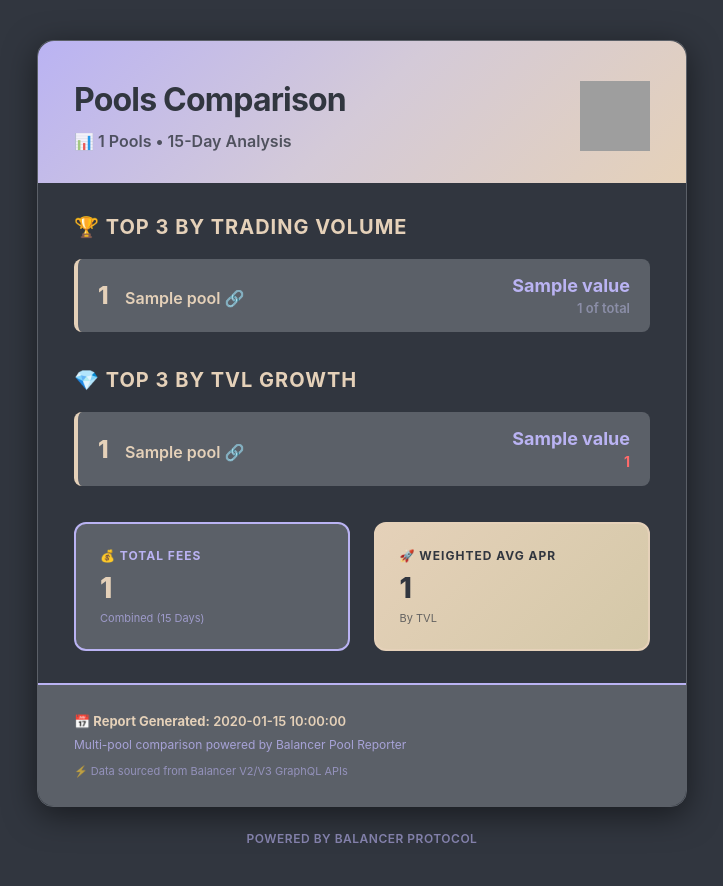
After one commit to gustavobftorres/pool-report, a Python web app: template templates/email_report_multi.html in a window 1280 px wide. The commit adds this page. Shown: the whole page, without its empty margins (278-1001 px from the left). Run offline with Jinja, Linux system fonts and the light colour scheme; the template is opened without the code that fills it: most values are stand-ins (such as "Sample title", 1, 10 or a date in 2020); grey boxes are pictures that could not be loaded.

Commit message:
add suport to multi pools report

```diff
--- a/config.py
+++ b/config.py
@@ -21,7 +21,8 @@ class Settings(BaseSettings):
     balancer_v2_subgraph: str = "https://api.studio.thegraph.com/query/24660/balancer-ethereum-v2/version/latest"
     # Optional: Unified Balancer GraphQL endpoint (if you have one)
     balancer_gql_endpoint: str | None = None
-    default_chain: str = "MAINNET"
+    default_chain: str = "MAINNET"  # For API queries (e.g., MAINNET, ARBITRUM, POLYGON)
+    blockchain_name: str = "ethereum"  # For balancer.fi URLs (e.g., ethereum, arbitrum, polygon)
 
     # Optional default pool
     default_pool_address: str | None = None
--- a/templates/email_report.html
+++ b/templates/email_report.html
@@ -40,7 +40,7 @@
                     <tr>
                         <td style="padding: 32px 36px; background-color: #31363F; border-bottom: 1px solid #5B6068;">
                             <h2 style="margin: 0 0 16px; color: #E5D1B9; font-size: 24px; font-weight: 700;">
-                                {{ pool_name }}
+                                <a href="{{ pool_url }}" style="color: #E5D1B9; text-decoration: none;">{{ pool_name }} 🔗</a>
                             </h2>
 
                             <!-- Token Pills Row -->
--- /dev/null
+++ b/templates/email_report_multi.html
@@ -0,0 +1,169 @@
+<!DOCTYPE html>
+<html lang="en">
+<head>
+    <meta charset="UTF-8">
+    <meta name="viewport" content="width=device-width, initial-scale=1.0">
+    <title>Balancer Pools Comparison Report</title>
+</head>
+<body style="margin: 0; padding: 0; font-family: -apple-system, BlinkMacSystemFont, 'Segoe UI', 'Roboto', 'Helvetica Neue', Arial, sans-serif; background-color: #31363F;">
+    <table role="presentation" cellspacing="0" cellpadding="0" border="0" width="100%" style="background-color: #31363F;">
+        <tr>
+            <td style="padding: 40px 20px;">
+                <!-- Main Container -->
+                <table role="presentation" cellspacing="0" cellpadding="0" border="0" width="100%" style="max-width: 650px; margin: 0 auto; background-color: #31363F; border-radius: 16px; box-shadow: 0 8px 32px rgba(0, 0, 0, 0.5); border: 1px solid #5B6068;">
+
+                    <!-- Header with purple to yellow gradient -->
+                    <tr>
+                        <td style="padding: 40px 36px 32px; background: linear-gradient(135deg, #BAB3F3 0%, #D4CAD8 50%, #E5D1B9 100%); border-radius: 16px 16px 0 0;">
+                            <table role="presentation" cellspacing="0" cellpadding="0" border="0" width="100%">
+                                <tr>
+                                    <!-- Title on left -->
+                                    <td style="vertical-align: middle; width: 70%;">
+                                        <h1 style="margin: 0 0 12px; color: #31363F; font-size: 32px; font-weight: 700; letter-spacing: -0.8px; line-height: 1.2;">
+                                            Pools Comparison
+                                        </h1>
+                                        <p style="margin: 0; color: #31363F; font-size: 16px; font-weight: 600; opacity: 0.8;">
+                                            📊 {{ pool_count }} Pools • 15-Day Analysis
+                                        </p>
+                                    </td>
+                                    <!-- Logo on right -->
+                                    <td style="vertical-align: middle; text-align: right; width: 30%;">
+                                        <img src="https://cryptologos.cc/logos/balancer-bal-logo.png" alt="Balancer" width="70" height="70" style="display: block; margin-left: auto;" />
+                                    </td>
+                                </tr>
+                            </table>
+                        </td>
+                    </tr>
+
+                    <!-- Top 3 by Volume -->
+                    <tr>
+                        <td style="padding: 32px 36px 24px; background-color: #31363F;">
+                            <h2 style="margin: 0 0 20px; color: #E5D1B9; font-size: 20px; font-weight: 700; text-transform: uppercase; letter-spacing: 1px;">
+                                🏆 Top 3 by Trading Volume
+                            </h2>
+
+                            {% for pool in top_3_volume %}
+                            <table role="presentation" cellspacing="0" cellpadding="0" border="0" width="100%" style="margin-bottom: 12px;">
+                                <tr>
+                                    <td style="padding: 16px 20px; background-color: #5B6068; border-radius: 8px; border-left: 4px solid {% if pool.rank == 1 %}#E5D1B9{% elif pool.rank == 2 %}#BAB3F3{% else %}#8B8EA7{% endif %};">
+                                        <table role="presentation" cellspacing="0" cellpadding="0" border="0" width="100%">
+                                            <tr>
+                                                <td style="vertical-align: middle; width: 50%;">
+                                                    <span style="color: #E5D1B9; font-size: 24px; font-weight: 800; margin-right: 12px;">{{ pool.rank }}</span>
+                                                    <a href="{{ pool.url }}" style="color: #E5D1B9; font-size: 16px; font-weight: 600; text-decoration: none;">{{ pool.name }} 🔗</a>
+                                                </td>
+                                                <td style="vertical-align: middle; text-align: right; width: 50%;">
+                                                    <div>
+                                                        <span style="color: #BAB3F3; font-size: 18px; font-weight: 700; display: block;">{{ pool.value }}</span>
+                                                        <span style="color: #8B8EA7; font-size: 13px; font-weight: 600; display: block; margin-top: 4px;">{{ pool.percentage }} of total</span>
+                                                    </div>
+                                                </td>
+                                            </tr>
+                                        </table>
+                                    </td>
+                                </tr>
+                            </table>
+                            {% endfor %}
+                        </td>
+                    </tr>
+
+                    <!-- Top 3 by TVL Increase -->
+                    <tr>
+                        <td style="padding: 0 36px 24px; background-color: #31363F;">
+                            <h2 style="margin: 0 0 20px; color: #E5D1B9; font-size: 20px; font-weight: 700; text-transform: uppercase; letter-spacing: 1px;">
+                                💎 Top 3 by TVL Growth
+                            </h2>
+
+                            {% for pool in top_3_tvl %}
+                            <table role="presentation" cellspacing="0" cellpadding="0" border="0" width="100%" style="margin-bottom: 12px;">
+                                <tr>
+                                    <td style="padding: 16px 20px; background-color: #5B6068; border-radius: 8px; border-left: 4px solid {% if pool.rank == 1 %}#E5D1B9{% elif pool.rank == 2 %}#BAB3F3{% else %}#8B8EA7{% endif %};">
+                                        <table role="presentation" cellspacing="0" cellpadding="0" border="0" width="100%">
+                                            <tr>
+                                                <td style="vertical-align: middle; width: 50%;">
+                                                    <span style="color: #E5D1B9; font-size: 24px; font-weight: 800; margin-right: 12px;">{{ pool.rank }}</span>
+                                                    <a href="{{ pool.url }}" style="color: #E5D1B9; font-size: 16px; font-weight: 600; text-decoration: none;">{{ pool.name }} 🔗</a>
+                                                </td>
+                                                <td style="vertical-align: middle; text-align: right; width: 50%;">
+                                                    <div>
+                                                        <span style="color: #BAB3F3; font-size: 18px; font-weight: 700; display: block;">{{ pool.value }}</span>
+                                                        <span style="color: {% if pool.percentage.startswith('+') %}#90EE90{% else %}#FF6B6B{% endif %}; font-size: 14px; font-weight: 700; display: block; margin-top: 4px;">{{ pool.percentage }}</span>
+                                                    </div>
+                                                </td>
+                                            </tr>
+                                        </table>
+                                    </td>
+                                </tr>
+                            </table>
+                            {% endfor %}
+                        </td>
+                    </tr>
+
+                    <!-- Total Metrics Grid -->
+                    <tr>
+                        <td style="padding: 0 36px 32px; background-color: #31363F;">
+                            <table role="presentation" cellspacing="0" cellpadding="0" border="0" width="100%">
+                                <tr>
+                                    <!-- Total Fees -->
+                                    <td width="48%" style="padding: 24px; background-color: #5B6068; border-radius: 12px; border: 2px solid #BAB3F3; vertical-align: top;">
+                                        <p style="margin: 0 0 8px; color: #BAB3F3; font-size: 12px; text-transform: uppercase; letter-spacing: 1px; font-weight: 700;">
+                                            💰 TOTAL FEES
+                                        </p>
+                                        <h4 style="margin: 0; color: #E5D1B9; font-size: 28px; font-weight: 800;">
+                                            {{ total_fees }}
+                                        </h4>
+                                        <p style="margin: 6px 0 0; color: #BAB3F3; font-size: 11px; opacity: 0.7;">
+                                            Combined (15 Days)
+                                        </p>
+                                    </td>
+                                    <td width="4%"></td>
+                                    <!-- Average APR -->
+                                    <td width="48%" style="padding: 24px; background: linear-gradient(135deg, #E5D1B9 0%, #D4C8A8 100%); border-radius: 12px; border: 2px solid #E5D1B9; vertical-align: top;">
+                                        <p style="margin: 0 0 8px; color: #31363F; font-size: 12px; text-transform: uppercase; letter-spacing: 1px; font-weight: 700;">
+                                            🚀 WEIGHTED AVG APR
+                                        </p>
+                                        <h4 style="margin: 0; color: #31363F; font-size: 28px; font-weight: 800;">
+                                            {{ total_apr }}
+                                        </h4>
+                                        <p style="margin: 6px 0 0; color: #31363F; font-size: 11px; opacity: 0.7;">
+                                            By TVL
+                                        </p>
+                                    </td>
+                                </tr>
+                            </table>
+                        </td>
+                    </tr>
+
+                    <!-- Footer -->
+                    <tr>
+                        <td style="padding: 28px 36px; background-color: #5B6068; border-radius: 0 0 16px 16px; border-top: 2px solid #BAB3F3;">
+                            <p style="margin: 0 0 8px; color: #E5D1B9; font-size: 13px; font-weight: 600;">
+                                <strong style="color: #E5D1B9;">📅 Report Generated:</strong> {{ timestamp }}
+                            </p>
+                            <p style="margin: 0; color: #BAB3F3; font-size: 12px; opacity: 0.8;">
+                                Multi-pool comparison powered by Balancer Pool Reporter
+                            </p>
+                            <p style="margin: 12px 0 0; color: #BAB3F3; font-size: 11px; opacity: 0.6;">
+                                ⚡ Data sourced from Balancer V2/V3 GraphQL APIs
+                            </p>
+                        </td>
+                    </tr>
+
+                </table>
+
+                <!-- Balancer Footer -->
+                <table role="presentation" cellspacing="0" cellpadding="0" border="0" width="100%" style="max-width: 650px; margin: 24px auto 0;">
+                    <tr>
+                        <td style="text-align: center; padding: 0 20px;">
+                            <p style="margin: 0; color: #BAB3F3; font-size: 12px; font-weight: 600; letter-spacing: 0.5px; opacity: 0.6;">
+                                POWERED BY BALANCER PROTOCOL
+                            </p>
+                        </td>
+                    </tr>
+                </table>
+
+            </td>
+        </tr>
+    </table>
+</body>
+</html>
```
Also changed, not shown: main.py (+71 -29 lines), models.py (+28 -5 lines), services/balancer_api.py (+7 -1 lines), services/email_sender.py (+13 -6 lines), services/metrics_calculator.py (+138 -2 lines), README.md.
